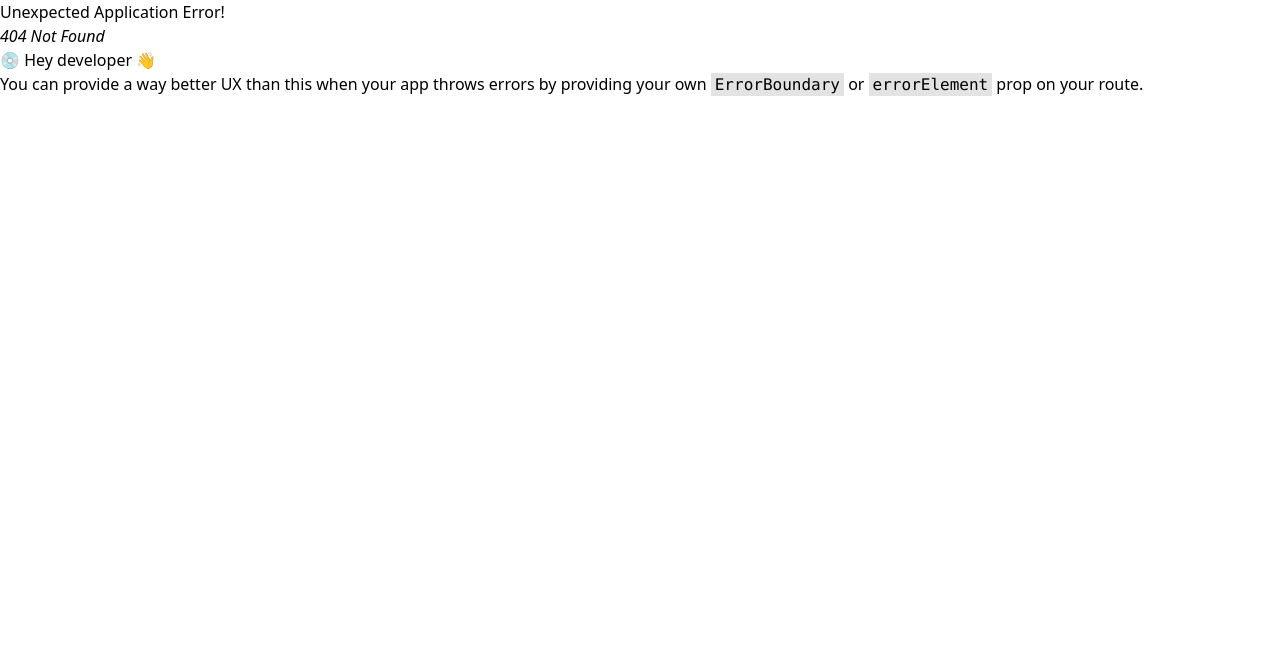
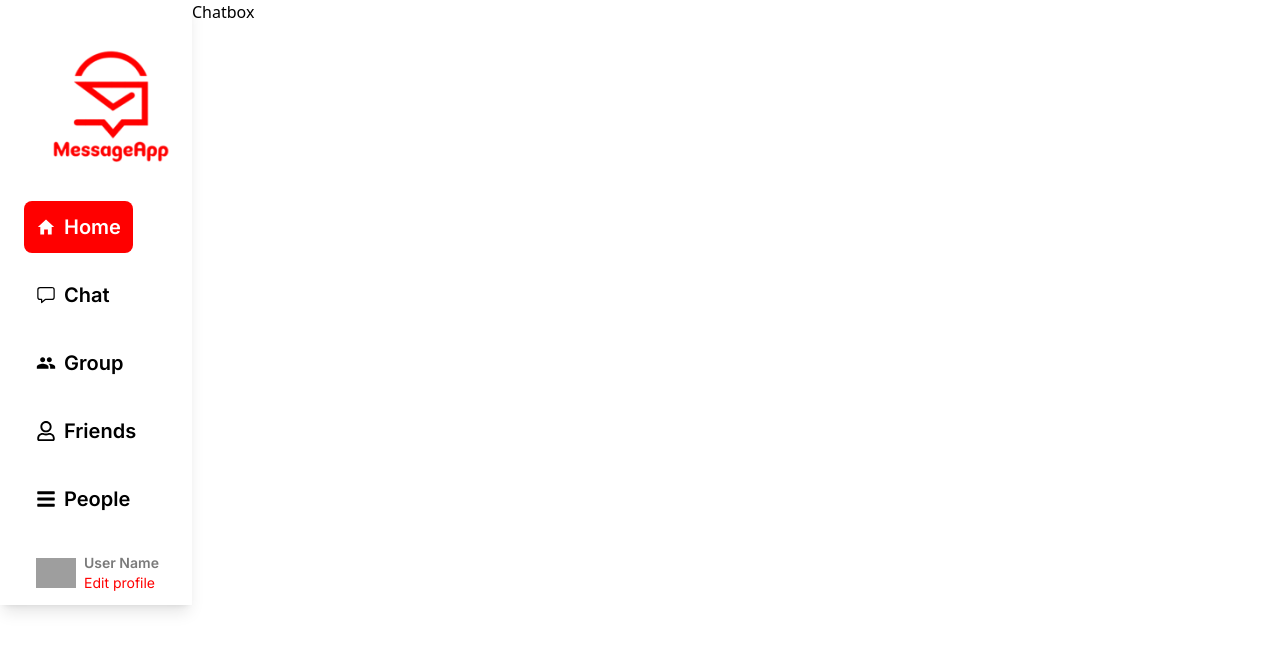
Before and after one commit to abdullah-abir-web/MessageApp, a React (Vite) app: page /Chatbox in a window 1280 px wide. Before the commit this address had no page. Shown: the top 650 px of the page. Built offline with nearby package versions, Linux system fonts and the light colour scheme; grey boxes are pictures that could not be loaded.

Commit message:
first commit

```diff
--- a/src/App.jsx
+++ b/src/App.jsx
@@ -9,6 +9,9 @@ import Home from "./assets/pages/Home";
 import Registration from "./assets/pages/Registration";
 import Layout from "./components/allGroupItems/Layout";
 import Login from "./assets/pages/Login";
+import User from "./components/page/User";
+import Chatbox from "./components/page/Chatbox";
+
 function App() {
   const router = createBrowserRouter(
     createRoutesFromElements(
@@ -17,6 +20,10 @@ function App() {
         <Route path="/Login" element={<Login />}></Route>
         <Route path="/" element={<Layout />}>
           <Route index element={<Home />}></Route>
+          <Route path="/User" element={<User />}> </Route>
+          <Route path="/Chatbox" element={<Chatbox />}> </Route>
+
+
         </Route>
       </Route>
     )
--- a/src/components/Navbar.jsx
+++ b/src/components/Navbar.jsx
@@ -8,8 +8,9 @@ import { FaBars } from "react-icons/fa";
 function Navbar() {
   return (
     <nav className=" w-48  bg-white  pl-6 pt-10 shadow-lg">
+
       <div>
-        <img src="/c.png" alt="" className="w-48" />
+      <img src="/c.png" alt="" className="w-48" />
       </div>
       <div>
         <ul className="navTtems mt-6 flex flex-col gap-4 text-xl  font-semibold font-secondary ">
@@ -24,7 +25,7 @@ function Navbar() {
           </li>
           <li>
             <Link
-              to="/"
+              to="/Chatbox"
               className="flex items-center gap-2 py-3 px-3 w-fit rounded-lg"
             >
               <IoChatboxOutline />
@@ -60,7 +61,7 @@ function Navbar() {
           </li>
           <li>
             <Link
-              to="User"
+              to="/User"
               className="flex items-center gap-2 py-3 px-3 w-fit rounded-lg"
             >
               <img src="/public/user.png" width={40} alt="user" />
@@ -69,7 +70,7 @@ function Navbar() {
                   User Name
                 </p>
                 <p className="text-sm font-secondary font-normal text-primary">
-                 edit
+                Edit profile
                 </p>
               </div>
             </Link>
--- /dev/null
+++ b/src/components/page/Chatbox.jsx
@@ -0,0 +1,9 @@
+import React from 'react'
+
+const Chatbox = () => {
+  return (
+    <div>Chatbox</div>
+  )
+}
+
+export default Chatbox
```
Also changed, not shown: src/components/page/User.jsx (renamed from src/components/User.jsx).
